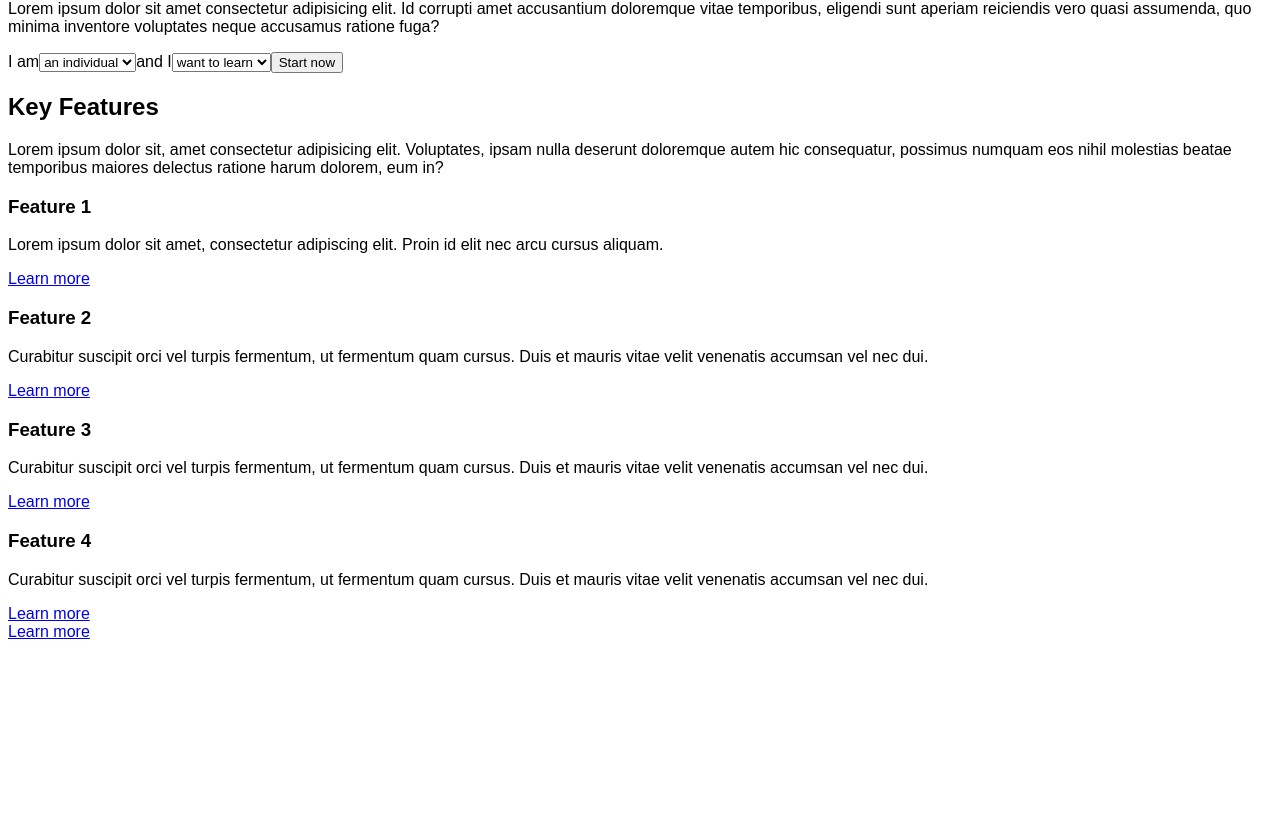
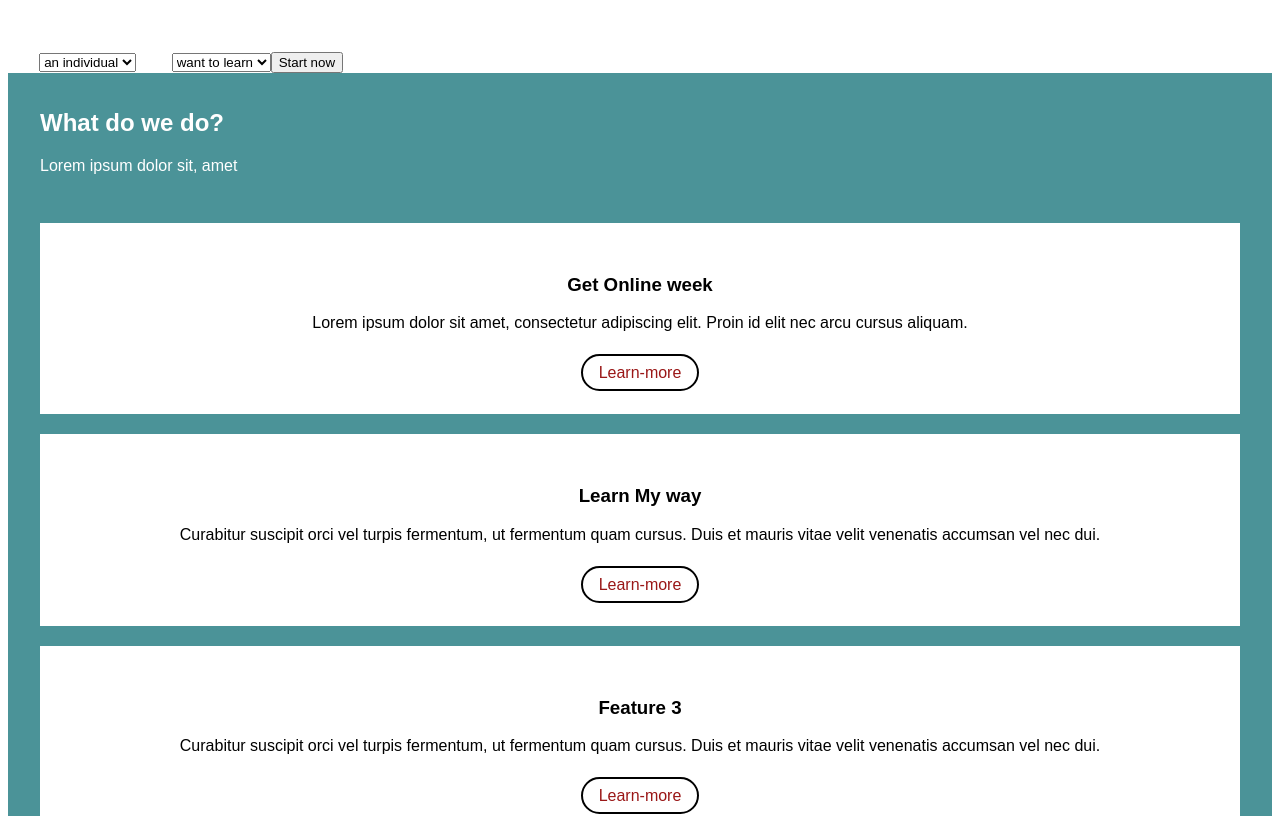
Before and after one commit to khorramk/vue-test-task-1, a Nuxt app: page / in a window 1280 px wide. Shown: the part 1473-2289 px from the top of the page. Before the commit the page ends 2122 px from the top, so only its background shows below. Built offline with nearby package versions, Linux system fonts and the light colour scheme.

Commit message:
Feature Section: completed

```diff
--- /dev/null
+++ b/assets/scss/_appFeatureSection.scss
@@ -0,0 +1,34 @@
+.features-section {
+    background-color: rgb(75, 147, 152);
+
+    .feature-intro {
+        padding: 1rem 2rem;
+    }
+
+    .feature-container {
+        padding: 1rem 2rem;
+        display: flex;
+        flex-direction: column;
+        gap: 20px;
+
+        .feature {
+            background-color: #ffffff;
+            color: #000000;
+            text-align: center;
+            padding: 2rem;
+
+            .feature__content {
+                margin-bottom: 2rem;
+            }
+        }
+
+        @media screen and (min-width: 1400px) {
+            flex-direction: row;
+        }
+    }
+
+    .link-container {
+        padding: 2rem 2rem 3rem;
+        text-align: center;
+    }
+}
--- a/assets/scss/main.scss
+++ b/assets/scss/main.scss
@@ -3,6 +3,8 @@
     margin: 0;
     padding: 0;
     font-size: 16px;
+    color: #ffff;
   }
 
   @import '_appHeader';
+  @import '_appFeatureSection';
--- a/components/AppFeatureSection.vue
+++ b/components/AppFeatureSection.vue
@@ -1,51 +1,63 @@
 <template>
   <section id="features" class="features-section">
     <div class="section-content">
-      <h2>Key Features</h2>
+      <div class="feature-intro">
+        <h2>What do we do?</h2>
       <p>
-        Lorem ipsum dolor sit, amet consectetur adipisicing elit. Voluptates,
-        ipsam nulla deserunt doloremque autem hic consequatur, possimus numquam
-        eos nihil molestias beatae temporibus maiores delectus ratione harum
-        dolorem, eum in?
+        Lorem ipsum dolor sit, amet
       </p>
+      </div>
+
 
       <div class="feature-container">
         <div class="feature">
-          <h3>Feature 1</h3>
-          <p>
+          <h3>Get Online week</h3>
+          <p class="feature__content">
             Lorem ipsum dolor sit amet, consectetur adipiscing elit. Proin id
             elit nec arcu cursus aliquam.
           </p>
-          <NuxtLink to="/learn-more">Learn more</NuxtLink>
+          <app-link-button page="/learn-more">
+          Learn-more
+        </app-link-button>
         </div>
 
         <div class="feature">
-          <h3>Feature 2</h3>
-          <p>
+          <h3>Learn My way</h3>
+          <p class="feature__content">
             Curabitur suscipit orci vel turpis fermentum, ut fermentum quam
             cursus. Duis et mauris vitae velit venenatis accumsan vel nec dui.
           </p>
-          <NuxtLink to="/learn-more">Learn more</NuxtLink>
+          <app-link-button page="/learn-more">
+          Learn-more
+        </app-link-button>
         </div>
 
         <div class="feature">
           <h3>Feature 3</h3>
-          <p>
+          <p class="feature__content">
             Curabitur suscipit orci vel turpis fermentum, ut fermentum quam
             cursus. Duis et mauris vitae velit venenatis accumsan vel nec dui.
           </p>
-          <NuxtLink to="/lean-more">Learn more</NuxtLink>
+          <app-link-button page="/learn-more">
+          Learn-more
+        </app-link-button>
         </div>
         <div class="feature">
           <h3>Feature 4</h3>
-          <p>
+          <p class="feature__content">
             Curabitur suscipit orci vel turpis fermentum, ut fermentum quam
             cursus. Duis et mauris vitae velit venenatis accumsan vel nec dui.
           </p>
-          <NuxtLink to="/learn-more">Learn more</NuxtLink>
+          <app-link-button page="/learn-more">
+          Learn-more
+        </app-link-button>
         </div>
       </div>
-      <NuxtLink to="/learn-more">Learn more</NuxtLink>
+      <div class="link-container">
+        <app-link-button page="/learn-more">
+          Learn-more
+        </app-link-button>
+      </div>
     </div>
   </section>
 </template>
--- /dev/null
+++ b/components/AppLinkButton.vue
@@ -0,0 +1,28 @@
+<template>
+    <div class="link-tag">
+        <NuxtLink :to="page"><slot/></NuxtLink>
+    </div>
+</template>
+
+<script lang="ts" setup>
+const props = defineProps(['page'])
+</script>
+
+<style scoped lang="scss">
+ .link-tag :deep(a) {
+    padding: 0.5rem 1rem;
+    border: 2px solid #000000;
+    text-decoration: none;
+    border-radius: 20px;
+    color: rgb(154, 23, 23);
+    background-color: #ffffff;
+
+
+    &:hover {
+        background-color: rgb(234 227 227);
+        color: rgb(214, 2, 2);
+    }
+ }
+
+
+</style>
```
